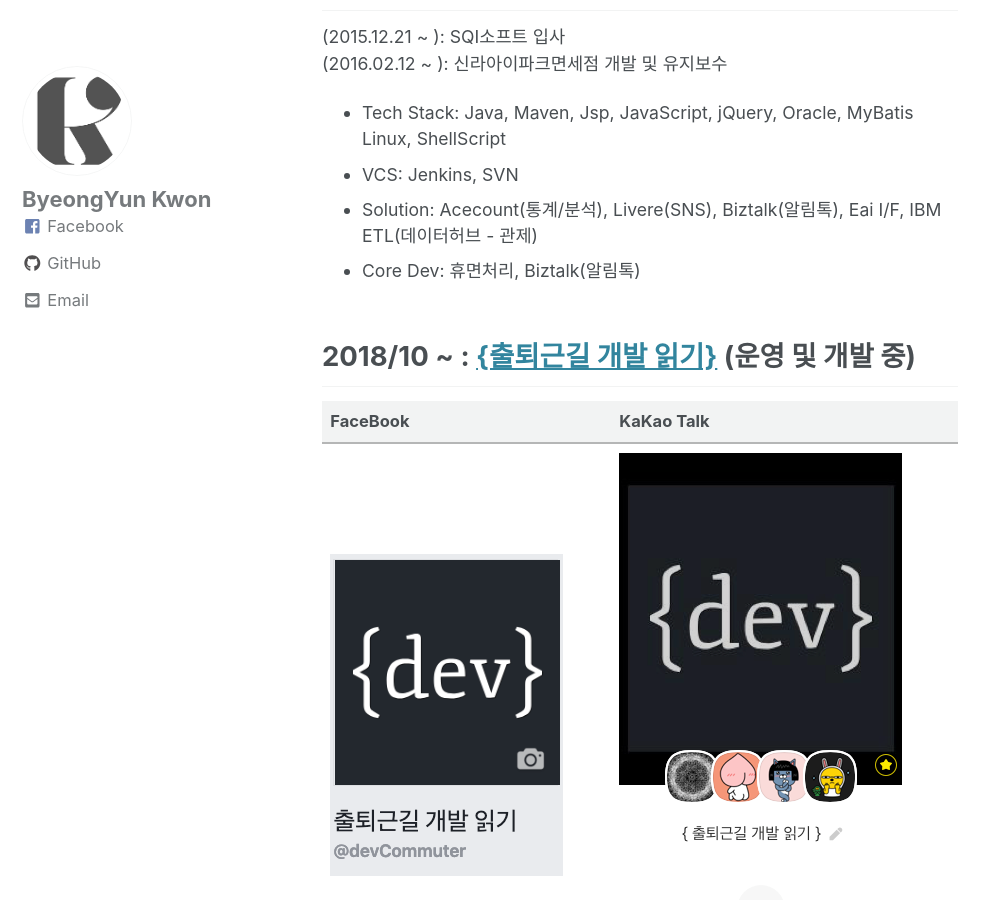
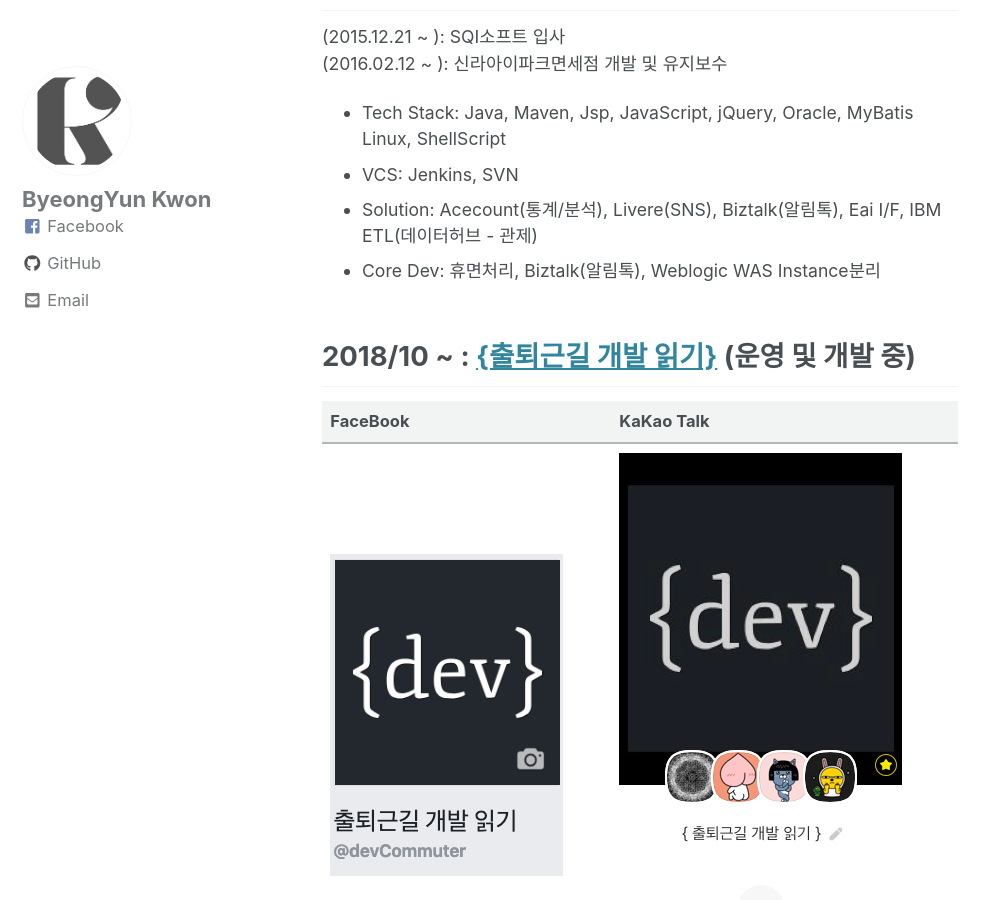
Before and after one commit to sksggg123/sksggg123.github.io, a Jekyll site: the page built from _pages/about.md, in a window 1280 px wide and 900 px high, scrolled down 856 px. Shown: the whole window, without its empty margins (0-998 px from the left). Built offline with Jekyll 4.4.1, drawn with Linux system fonts in a browser that asks for light colours; cached includes are drawn as plain includes; nearby versions of some CDN libraries.

Commit message:
Update about.md
Core Dev 추가

```diff
--- a/_pages/about.md
+++ b/_pages/about.md
@@ -38,7 +38,7 @@ toc: true
   * Tech Stack: Java, Maven, Jsp, JavaScript, jQuery, Oracle, MyBatis Linux, ShellScript
   * VCS: Jenkins, SVN
   * Solution: Acecount(통계/분석), Livere(SNS), Biztalk(알림톡), Eai I/F, IBM ETL(데이터허브 - 관제)
-  * Core Dev: 휴면처리, Biztalk(알림톡)
+  * Core Dev: 휴면처리, Biztalk(알림톡), Weblogic WAS Instance분리
 
 ## 2018/10 ~ : [{출퇴근길 개발 읽기}](https://www.facebook.com/devCommuter/) (운영 및 개발 중)
 
```
